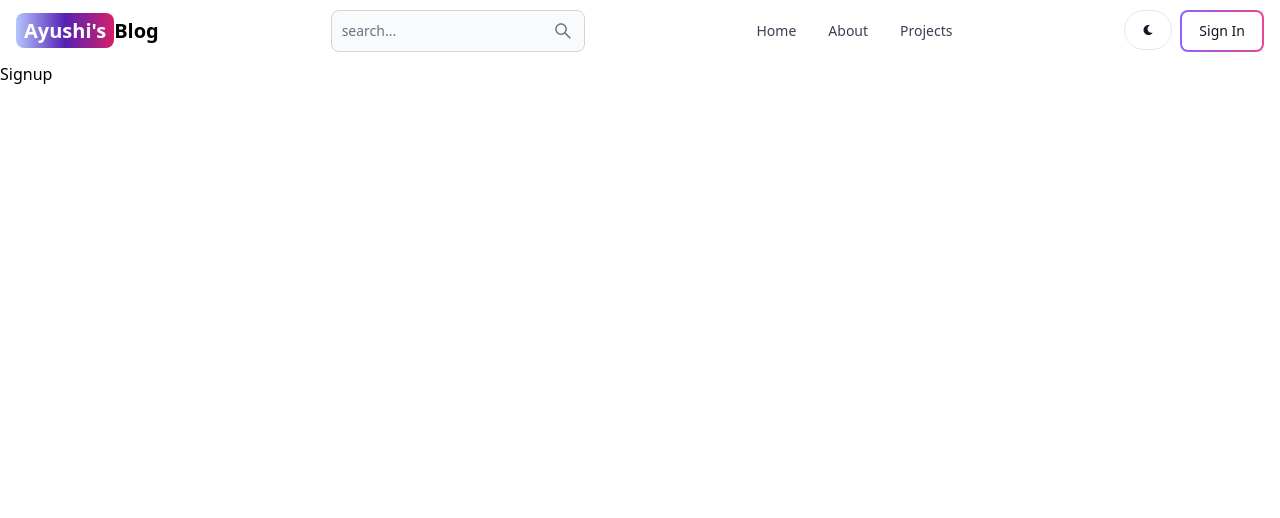
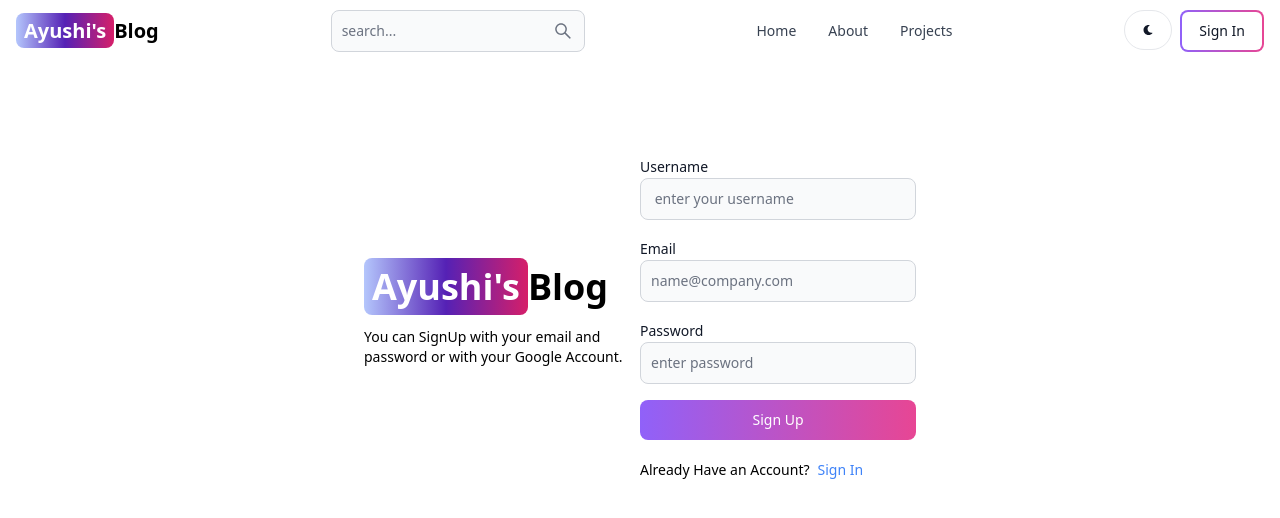
Before and after one commit to ayushi-4/MernBlog, a React (Vite) app in the folder client/: page /sign-up in a window 1280 px wide. Shown: the top 518 px of the page. Built offline with nearby package versions, Linux system fonts and the light colour scheme.

Commit message:
create signup page UI

```diff
--- a/client/src/pages/Signup.jsx
+++ b/client/src/pages/Signup.jsx
@@ -1,7 +1,49 @@
+import { Button, Label, TextInput } from 'flowbite-react';
 import React from 'react'
-
+import { Link } from 'react-router-dom';
 export default function Signup() {
   return (
-    <div>Signup</div>
+    <div className='min-h-screen mt-20'>
+
+           <div className='flex p-3 max-w-xl mx-auto flex-col md:flex-row md:items-center'>
+            {/* left */}
+            <div className='flex-1'>
+            <Link to = "/" className=' font-bold dark:text-white text-4xl'>
+            <span className='px-2 py-1 bg-gradient-to-r from-indigo-300 via-purple-800 to-pink-600 rounded-lg text-white'><b> Ayushi's</b></span>
+           <b>Blog </b>
+        </Link>
+        <p className='text-sm mt-5'>
+            You can SignUp with your email and password or with your Google Account.
+        </p>
+            </div>
+            {/* right */}
+            <div className='flex-1'>
+              <form className='flex flex-col gap-4'>
+                <div>
+                  <Label value ="Username"> </Label>
+                  <TextInput type= "text" placeholder=' enter your username ' id = 'username'/>
+                </div>
+
+                <div>
+                  <Label value ="Email"> </Label>
+                  <TextInput type= "text" placeholder='name@company.com' id = 'email'/>
+                </div>
+
+                <div>
+                  <Label value ="Password"> </Label>
+                  <TextInput type= "text" placeholder='enter password ' id = 'password'/>
+                </div>
+                <Button gradientDuoTone="purpleToPink" type= 'submit'>Sign Up</Button>
+
+              </form>
+  <div className="flex gap-2 text-sm mt-5">
+   <span>  Already Have an Account? </span>
+   <Link to='/sign-in' className='text-blue-500'> Sign In </Link>
+  </div>
+            </div>
+
+           </div>
+
+    </div>
   )
 }
```
